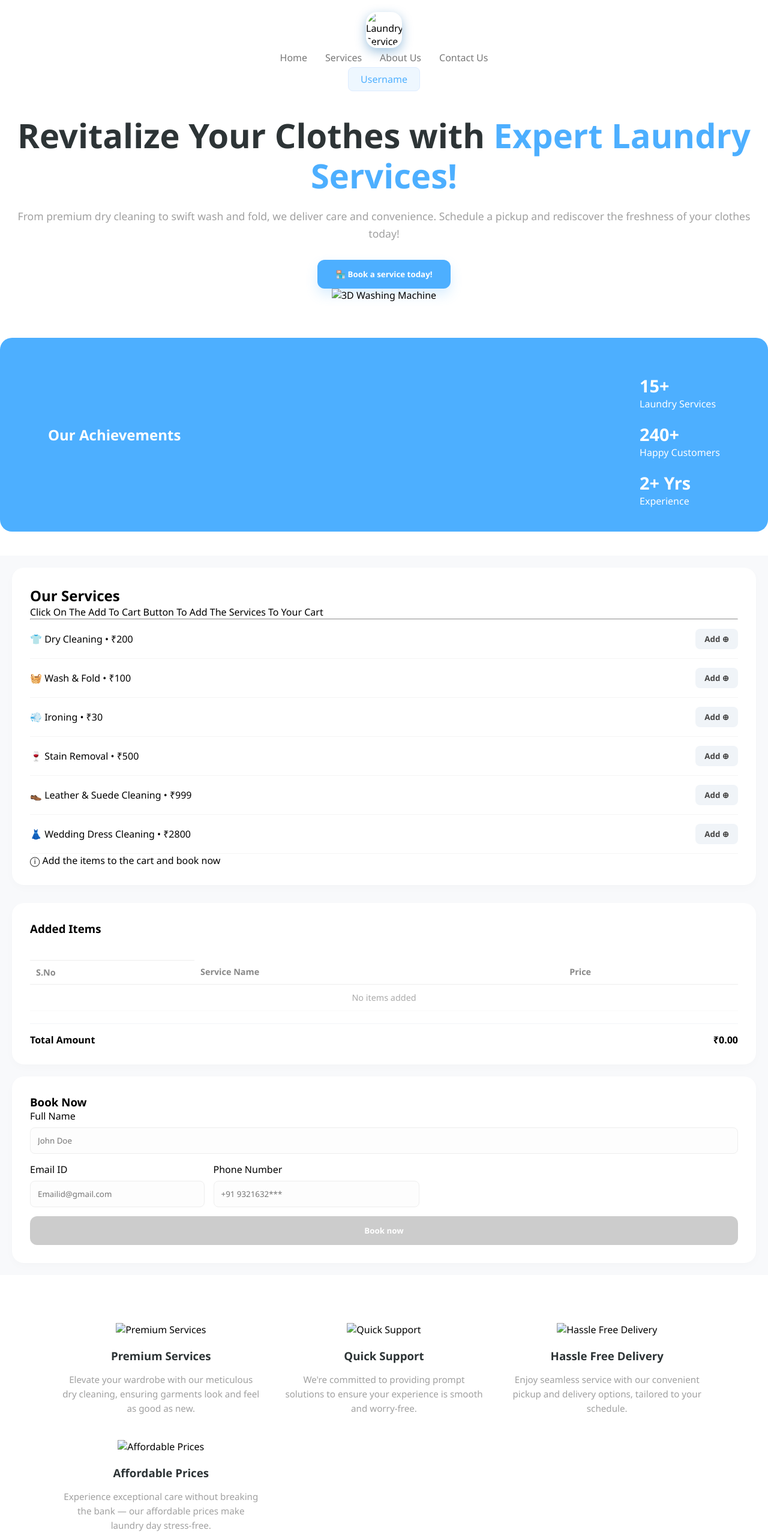
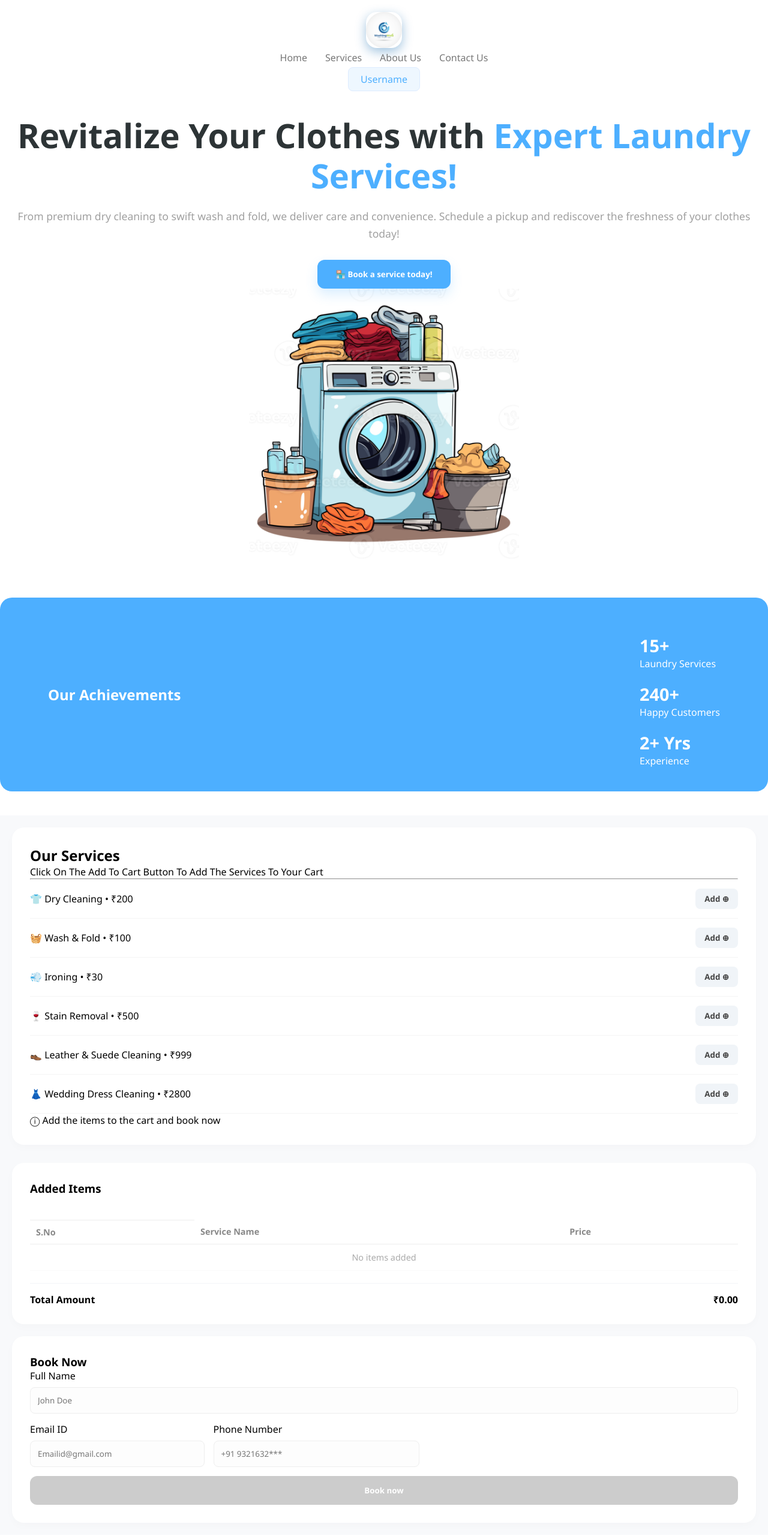
Before and after one commit to Vishal7106/Assignment-4, a plain HTML site: page index.html in a window 1280 px wide. Shown: the top 2560 px of the page at 60% size. Drawn offline with nearby package versions, Linux system fonts and the light colour scheme.

Commit message:
Update index.html

```diff
--- a/index.html
+++ b/index.html
@@ -13,7 +13,7 @@
 
     <nav class="navbar">
         <div class="logo">
-            <img src="css/Gemini_Generated_Image_55hfc855hfc855hf.png" alt="Laundry Service Logo">
+            <img src="Gemini_Generated_Image_55hfc855hfc855hf.png" alt="Laundry Service Logo">
         </div>
         <ul class="nav-links">
             <li><a href="#">Home</a></li>
@@ -34,7 +34,7 @@
             </button>
         </div>
         <div class="hero-image">
-            <img src="css/washing.jpg" alt="3D Washing Machine">
+            <img src="washing.jpg" alt="3D Washing Machine">
         </div>
     </header>
 
@@ -154,23 +154,23 @@
 
     <section class="features">
         <div class="feature-item">
-            <img src="css//icon1.png" alt="Premium Services">
+            <img src="icon1.png" alt="Premium Services">
             <h3>Premium Services</h3>
             <p>Elevate your wardrobe with our meticulous dry cleaning, ensuring garments look and feel as good as new.
             </p>
         </div>
         <div class="feature-item">
-            <img src="css/icon2.png" alt="Quick Support">
+            <img src="icon2.png" alt="Quick Support">
             <h3>Quick Support</h3>
             <p>We're committed to providing prompt solutions to ensure your experience is smooth and worry-free.</p>
         </div>
         <div class="feature-item">
-            <img src="css/icon3.png" alt="Hassle Free Delivery">
+            <img src="icon3.png" alt="Hassle Free Delivery">
             <h3>Hassle Free Delivery</h3>
             <p>Enjoy seamless service with our convenient pickup and delivery options, tailored to your schedule.</p>
         </div>
         <div class="feature-item">
-            <img src="css/icon4.png" alt="Affordable Prices">
+            <img src="icon4.png" alt="Affordable Prices">
             <h3>Affordable Prices</h3>
             <p>Experience exceptional care without breaking the bank — our affordable prices make laundry day
                 stress-free.</p>
@@ -194,7 +194,7 @@
     <footer class="footer">
         <div class="footer-container">
             <div class="footer-brand">
-                <div class="logo"><img  src="css/Gemini_Generated_Image_55hfc855hfc855hf.png" alt=""></div>
+                <div class="logo"><img  src="Gemini_Generated_Image_55hfc855hfc855hf.png" alt=""></div>
                 <p class="about-text"><h4>About us</h4>Lorem Ipsum Dolor Sit Amet <br> Consectetur. Sed At Congue.</p>
             </div>
             <div class="footer-links">
@@ -218,16 +218,16 @@
                 <h4>Follow Us</h4>
                 <div class="social-icons">
                     <a href="#" aria-label="Instagram">
-                        <img src="css/insta.png" alt="Instagram">
+                        <img src="insta.png" alt="Instagram">
                     </a>
                     <a href="#" aria-label="Facebook">
-                        <img src="css/facebook.png" alt="Facebook">
+                        <img src="facebook.png" alt="Facebook">
                     </a>
                     <a href="#" aria-label="Twitter">
-                        <img src="css/twi.png" alt="Twitter X">
+                        <img src="twi.png" alt="Twitter X">
                     </a>
                     <a href="#" aria-label="Youtube">
-                        <img src="css/youtube.png" alt="Youtube">
+                        <img src="youtube.png" alt="Youtube">
                     </a>
                 </div>
             </div>
```
